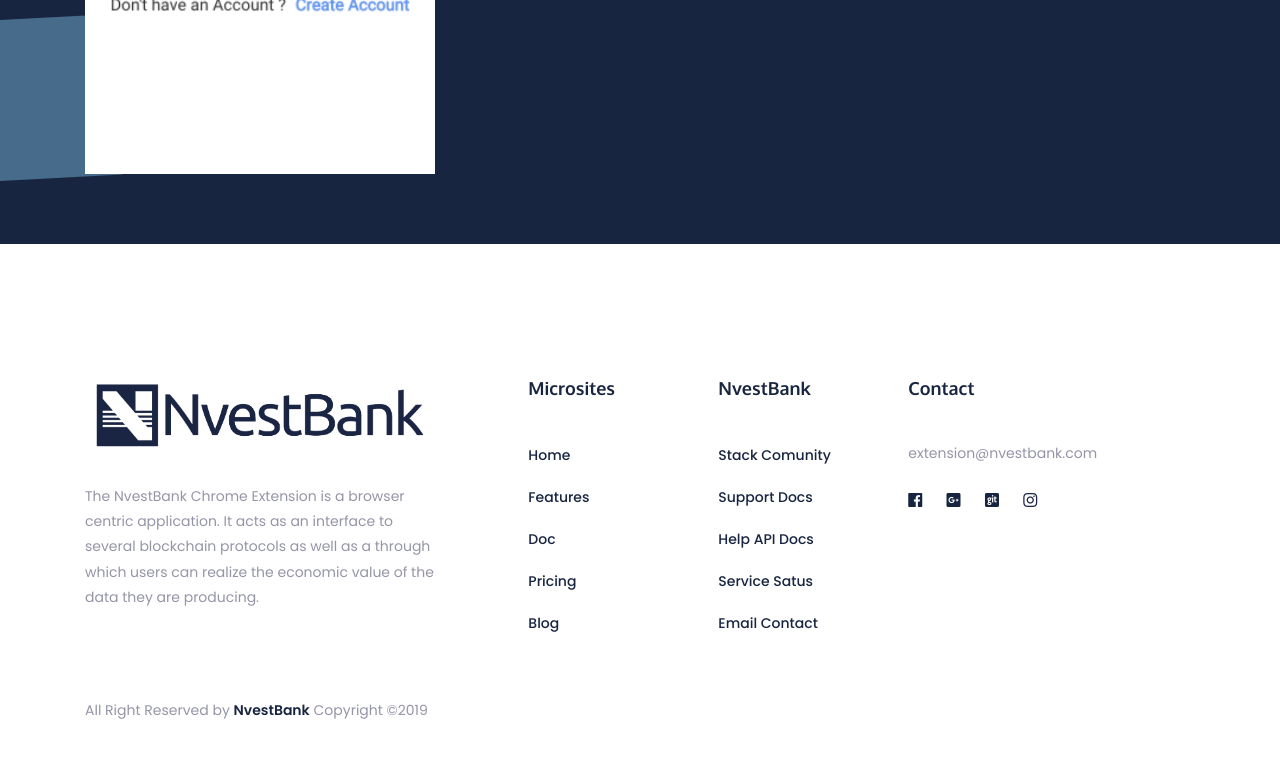
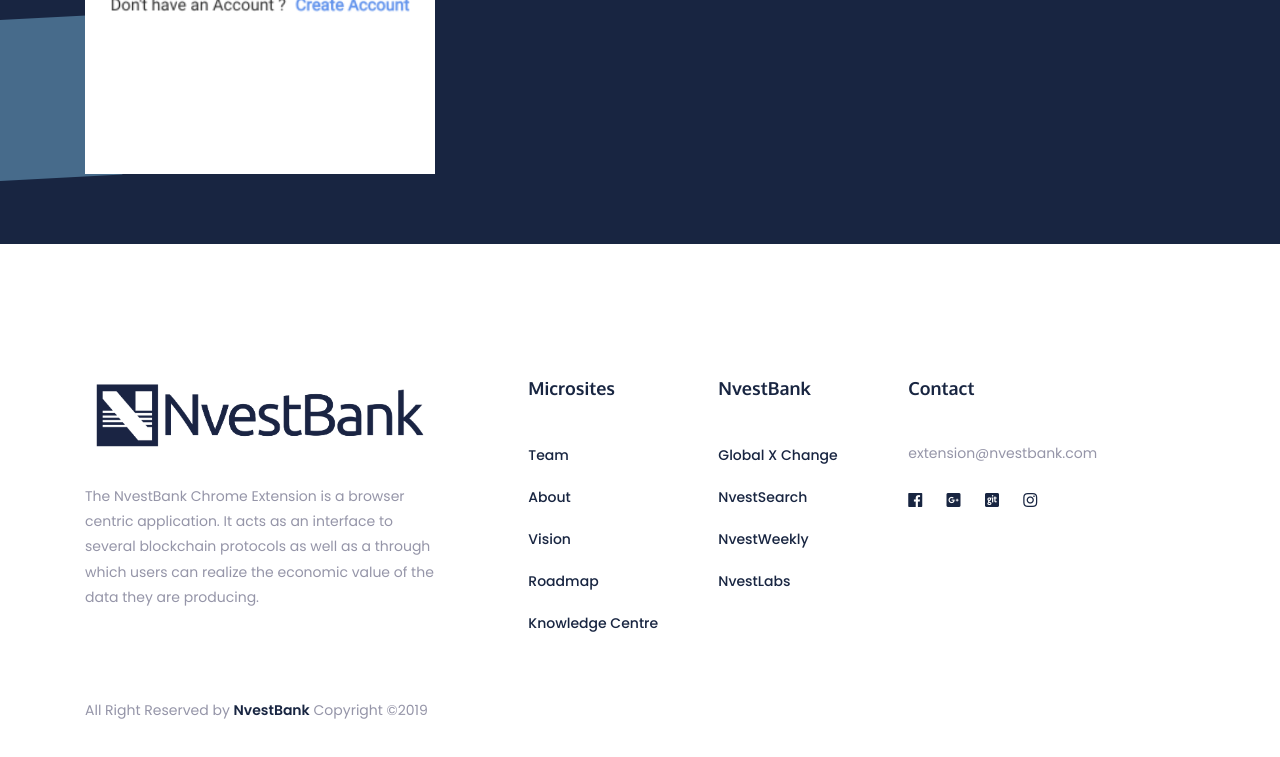
Before and after one commit to edudemy/nvestbankextension1, a plain HTML site: page index.html in a window 1280 px wide. Shown: the part 5947-6704 px from the top of the page. Drawn offline with Linux system fonts and the light colour scheme.

Commit message:
add test

```diff
--- a/index.html
+++ b/index.html
@@ -660,11 +660,11 @@
 								</div>
 								<div class="st_fotter_menu">
 									<ul>
-										<li><a href="#">Home</a></li>
-										<li><a href="#">Features</a></li>
-										<li><a href="#">Doc</a></li>
-										<li><a href="#">Pricing</a></li>
-										<li><a href="#">Blog</a></li>
+										<li><a href="#">Team</a></li>
+										<li><a href="#">About</a></li>
+										<li><a href="#">Vision</a></li>
+										<li><a href="#">Roadmap</a></li>
+										<li><a href="#">Knowledge Centre</a></li>
 									</ul>
 								</div>
 							</div>
@@ -674,11 +674,11 @@
 								</div>
 								<div class="st_fotter_menu">
 									<ul>
-										<li><a href="#">Stack Comunity</a></li>
-										<li><a href="#">Support Docs</a></li>
-										<li><a href="#">Help API Docs</a></li>
-										<li><a href="#">Service Satus</a></li>
-										<li><a href="#">Email Contact</a></li>
+										<!-- <li><a href="#">NvestBank</a></li> -->
+										<li><a href="#">Global X Change</a></li>
+										<li><a href="#">NvestSearch</a></li>
+										<li><a href="#">NvestWeekly</a></li>
+										<li><a href="#">NvestLabs</a></li>
 									</ul>
 								</div>
 							</div>
```
